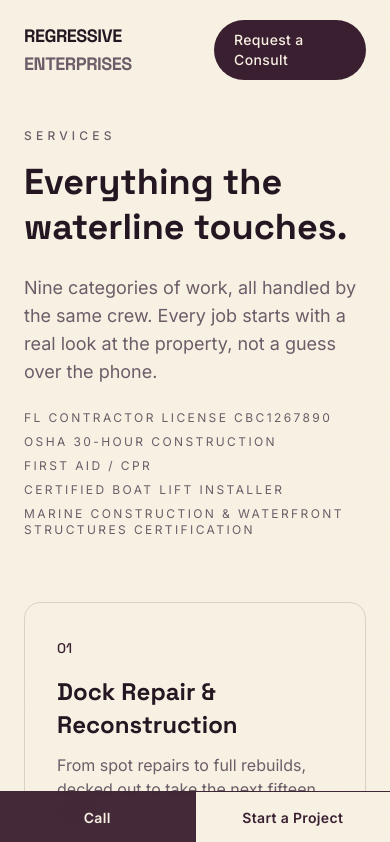
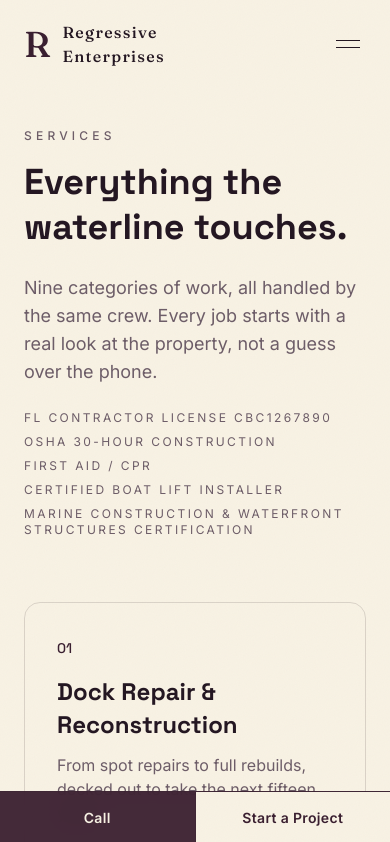
Before and after one commit to Vaylo-Studios/regressive-enterprises, a Next.js app: page /services in a window 390 px wide. Shown: the top 842 px of the page. Built offline with nearby package versions, Linux system fonts and the light colour scheme.

Commit message:
Match Header, Hero, and IntegrityBand to mockup layout
Full-bleed hero photo with overlaid header/copy, serif accent
headline treatment, R-monogram lockup, and mobile nav menu. Fixes
a global .font-accent italic default that was forcing every
Fraunces headline (not just accented spans) into italic.

```diff
--- a/app/globals.css
+++ b/app/globals.css
@@ -60,7 +60,6 @@ body {
 
 .font-accent {
   font-family: var(--font-accent), Georgia, serif;
-  font-style: italic;
 }
 
 /* fine grain / salt texture overlay */
--- a/app/layout.tsx
+++ b/app/layout.tsx
@@ -21,8 +21,8 @@ const inter = Inter({
 const fraunces = Fraunces({
   variable: "--font-fraunces",
   subsets: ["latin"],
-  weight: ["500"],
-  style: ["italic"],
+  weight: ["500", "600"],
+  style: ["normal", "italic"],
 });
 
 const description =
--- a/components/Header.tsx
+++ b/components/Header.tsx
@@ -1,7 +1,7 @@
 "use client";
 
 import { useEffect, useState } from "react";
-import { motion } from "framer-motion";
+import { motion, AnimatePresence } from "framer-motion";
 import { siteConfig } from "@/lib/site-config";
 
 const NAV = [
@@ -14,9 +14,10 @@ const NAV = [
 
 export default function Header() {
   const [scrolled, setScrolled] = useState(false);
+  const [menuOpen, setMenuOpen] = useState(false);
 
   useEffect(() => {
-    const onScroll = () => setScrolled(window.scrollY > 40);
+    const onScroll = () => setScrolled(window.scrollY > 80);
     onScroll();
     window.addEventListener("scroll", onScroll, { passive: true });
     return () => window.removeEventListener("scroll", onScroll);
@@ -27,14 +28,23 @@ export default function Header() {
       initial={{ y: -80, opacity: 0 }}
       animate={{ y: 0, opacity: 1 }}
       transition={{ duration: 0.8, ease: [0.16, 1, 0.3, 1] }}
-      className={`fixed inset-x-0 top-0 z-50 bg-ivory/90 backdrop-blur-md transition-shadow duration-500 ${
-        scrolled ? "hairline border-b" : ""
+      className={`fixed inset-x-0 top-0 z-50 transition-colors duration-500 ${
+        scrolled || menuOpen
+          ? "hairline border-b bg-ivory/95 backdrop-blur-md"
+          : "bg-transparent"
       }`}
     >
       <div className="mx-auto flex max-w-[1600px] items-center justify-between px-6 py-5 sm:px-10">
-        <a href="/" className="font-display text-lg font-bold tracking-tight text-ink sm:text-xl">
-          REGRESSIVE
-          <span className="text-ink-dim"> ENTERPRISES</span>
+        <a href="/" className="flex items-center gap-3">
+          <span className="font-accent text-4xl leading-none text-plum">R</span>
+          <span className="font-accent leading-[1.05] text-ink">
+            <span className="block text-base tracking-[0.08em] sm:text-lg">
+              Regressive
+            </span>
+            <span className="block text-base tracking-[0.08em] sm:text-lg">
+              Enterprises
+            </span>
+          </span>
         </a>
 
         <nav className="hidden items-center gap-8 text-sm tracking-wide text-ink-dim md:flex">
@@ -52,18 +62,60 @@ export default function Header() {
         <div className="flex items-center gap-3">
           <a
             href={siteConfig.phone.href}
-            className="hidden text-sm font-medium tracking-wide text-ink-dim transition-colors hover:text-ink sm:block"
+            className="hidden text-sm font-medium tracking-wide text-ink-dim transition-colors hover:text-ink lg:block"
           >
             {siteConfig.phone.display}
           </a>
           <a
             href="/#start"
-            className="rounded-full bg-plum px-5 py-2.5 text-sm font-medium tracking-wide text-ivory transition-transform hover:-translate-y-0.5"
+            className="hidden rounded-full bg-plum px-5 py-2.5 text-sm font-medium tracking-wide text-ivory transition-transform hover:-translate-y-0.5 sm:inline-block"
           >
             Request a Consult
           </a>
+          <button
+            type="button"
+            aria-label={menuOpen ? "Close menu" : "Open menu"}
+            onClick={() => setMenuOpen((v) => !v)}
+            className="flex h-9 w-9 flex-col items-center justify-center gap-1.5 md:hidden"
+          >
+            <span
+              className={`block h-px w-6 bg-ink transition-transform ${
+                menuOpen ? "translate-y-[3.5px] rotate-45" : ""
+              }`}
+            />
+            <span
+              className={`block h-px w-6 bg-ink transition-transform ${
+                menuOpen ? "-translate-y-[3.5px] -rotate-45" : ""
+              }`}
+            />
+          </button>
         </div>
       </div>
+
+      <AnimatePresence>
+        {menuOpen ? (
+          <motion.div
+            initial={{ height: 0, opacity: 0 }}
+            animate={{ height: "auto", opacity: 1 }}
+            exit={{ height: 0, opacity: 0 }}
+            transition={{ duration: 0.3, ease: [0.16, 1, 0.3, 1] }}
+            className="overflow-hidden border-t hairline bg-ivory md:hidden"
+          >
+            <nav className="flex flex-col gap-1 px-6 py-4">
+              {NAV.map((item) => (
+                <a
+                  key={item.href}
+                  href={item.href}
+                  onClick={() => setMenuOpen(false)}
+                  className="py-2 text-sm tracking-wide text-ink-dim transition-colors hover:text-ink"
+                >
+                  {item.label}
+                </a>
+              ))}
+            </nav>
+          </motion.div>
+        ) : null}
+      </AnimatePresence>
     </motion.header>
   );
 }
--- a/components/Hero.tsx
+++ b/components/Hero.tsx
@@ -14,23 +14,36 @@ export default function Hero() {
   const imageY = useTransform(scrollYProgress, [0, 1], ["0%", "12%"]);
 
   return (
-    <section id="top" ref={ref} className="relative pt-24 sm:pt-28">
-      <div className="grid min-h-[560px] items-stretch sm:min-h-[640px] lg:grid-cols-[1fr_1.15fr] lg:min-h-[680px]">
+    <section id="top" ref={ref} className="relative min-h-[640px] overflow-hidden sm:min-h-[720px] lg:min-h-[820px]">
+      <motion.div style={{ y: imageY }} className="absolute inset-0 -top-[8%] h-[116%]">
+        <Image
+          src="/gallery/site/hero-waterfront.png"
+          alt="Waterfront seawall and dock along a Florida Gulf Coast property"
+          fill
+          priority
+          sizes="100vw"
+          className="object-cover"
+        />
+      </motion.div>
+      <div className="absolute inset-0 bg-gradient-to-r from-ivory/85 via-ivory/25 to-transparent sm:from-ivory/80 sm:via-ivory/10" />
+
       <motion.div
         initial={{ opacity: 0, y: 16 }}
         animate={{ opacity: 1, y: 0 }}
         transition={{ duration: 0.7, ease: [0.16, 1, 0.3, 1] }}
-          className="relative z-10 flex flex-col justify-center px-6 py-14 sm:px-10 sm:py-16 lg:py-20"
+        className="relative z-10 flex min-h-[640px] max-w-xl flex-col justify-center px-6 pt-28 pb-14 sm:min-h-[720px] sm:px-10 sm:pt-32 lg:min-h-[820px]"
       >
         <p className="text-xs font-medium uppercase tracking-[0.35em] text-ink-dim">
           Florida Gulf Coast
         </p>
 
-          <h1 className="font-display mt-4 text-5xl font-bold leading-[0.95] tracking-tight text-ink sm:text-6xl lg:text-7xl">
+        <h1 className="font-accent mt-4 text-5xl uppercase leading-[0.95] tracking-tight text-ink sm:text-6xl lg:text-7xl">
           Built for
           <br />
-            <span className="font-accent text-plum">the coast.</span>
+          <span className="italic text-plum">the coast.</span>
         </h1>
+
+        <div className="mt-6 h-px w-12 bg-ink/30" />
 
         <p className="mt-6 max-w-sm text-lg text-ink-dim">
           Marine construction and waterfront solutions that hold up to
@@ -53,25 +66,6 @@ export default function Hero() {
           </a>
         </div>
       </motion.div>
-
-        <motion.div
-          initial={{ opacity: 0, scale: 1.02 }}
-          animate={{ opacity: 1, scale: 1 }}
-          transition={{ duration: 0.9, ease: [0.16, 1, 0.3, 1] }}
-          className="relative min-h-[320px] w-full overflow-hidden lg:min-h-0"
-        >
-          <motion.div style={{ y: imageY }} className="absolute inset-0 -top-[8%] h-[116%]">
-            <Image
-              src="/gallery/site/hero-waterfront.png"
-              alt="Waterfront seawall and dock along a Florida Gulf Coast property"
-              fill
-              priority
-              sizes="(min-width: 1024px) 55vw, 100vw"
-              className="object-cover"
-            />
-          </motion.div>
-        </motion.div>
-      </div>
     </section>
   );
 }
--- a/components/IntegrityBand.tsx
+++ b/components/IntegrityBand.tsx
@@ -19,11 +19,15 @@ export default function IntegrityBand() {
         </text>
       </svg>
 
-      <Reveal className="mx-auto grid max-w-[1600px] gap-6 lg:grid-cols-[1fr_1fr] lg:items-center lg:gap-16">
-        <h2 className="font-display text-3xl font-bold leading-tight text-ivory sm:text-4xl">
-          We build with <span className="font-accent text-ivory-dim">integrity.</span> We
-          stand <span className="font-accent text-ivory-dim">behind our work.</span>
-        </h2>
+      <Reveal className="relative mx-auto grid max-w-[1600px] gap-6 lg:grid-cols-[1fr_1px_1fr] lg:items-center lg:gap-16">
+        <div>
+          <h2 className="font-accent text-3xl leading-tight text-ivory sm:text-4xl">
+            We build with <span className="italic text-ivory-dim">integrity.</span> We
+            stand <span className="italic text-ivory-dim">behind our work.</span>
+          </h2>
+          <div className="mt-5 h-px w-12 bg-ivory/30" />
+        </div>
+        <div aria-hidden className="hidden h-16 w-px bg-ivory/20 lg:block" />
         <p className="max-w-md text-lg text-ivory-dim">
           From small repairs to full-scale construction, we deliver lasting
           solutions for docks, seawalls, boat lifts, and more.
```
Lines whose indentation alone changed are shown as unchanged.
